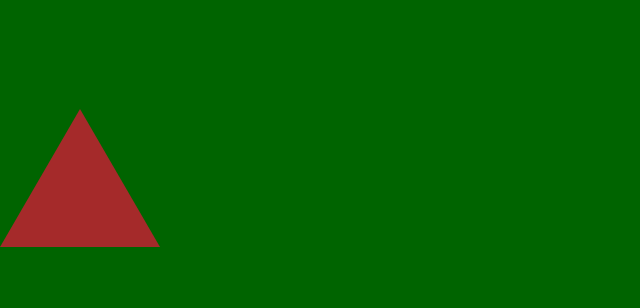
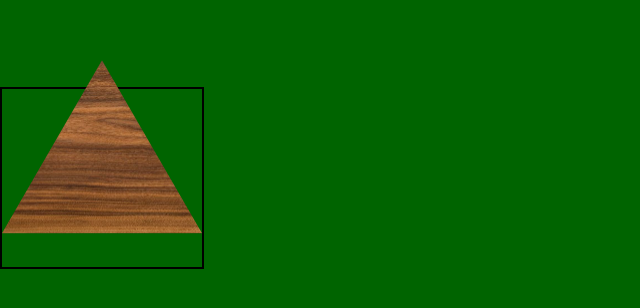
Before and after one commit to mattg95/triominos, a React (Create React App) app: page / in a window 1280 px wide. Shown: the part 222-530 px from the top of the page, without its empty margins (0-640 px from the left). Built offline with nearby package versions, Linux system fonts and the light colour scheme.

Commit message:
fix rotation

```diff
--- a/src/components/triomino/Triomino.tsx
+++ b/src/components/triomino/Triomino.tsx
@@ -1,7 +1,6 @@
 import React, { useState } from 'react';
 import walnut from '../../images/walnut.png';
 import Draggable from 'react-draggable';
-import './Triomino.css';
 
 const Triomino = ({ id = 1, imageUrl }) => {
   const size = 200;
@@ -37,23 +36,23 @@ const Triomino = ({ id = 1, imageUrl }) => {
   const centerX = size / 2;
   const centerY = height / 2;
 
+  function getTanDeg(deg) {
+    const rad = (deg * Math.PI) / 180;
+    return Math.tan(rad);
+  }
+
+  const triangleCenter = (size * getTanDeg(30)) / 2;
+
   return (
-    <Draggable>
-      <div
-        className='triangle'
-        style={{
-          transform: `rotate(${rotation}deg)`,
-          transformOrigin: 'center center',
-          transition: isDragging ? 'none' : 'transform 0.3s ease',
-        }}
-      />
-      {/* <svg
+    <Draggable onMouseDown={handleMouseDown} onStop={handleMouseUp}>
+      <div style={{ border: '2px solid black' }}>
+        <svg
           width={size}
           height={height}
           className={`triangle-container ${isDragging ? 'triangle-dragging' : 'triangle-draggable'}`}
           style={{
-            transform: `rotate(${rotation}deg)`,
-            transformOrigin: 'center center',
+            transform: `rotate(${rotation}deg) translateY(${-1 * triangleCenter * 0.5}px)`,
+            transformOrigin: `${centerX}px ${centerY}px`,
             transition: isDragging ? 'none' : 'transform 0.3s ease',
           }}>
           <defs>
@@ -62,7 +61,8 @@ const Triomino = ({ id = 1, imageUrl }) => {
             </pattern>
           </defs>
           <polygon points={points} fill={`url(#pattern-${id})`} className='triangle triangle-stroke' />
-        </svg> */}
+        </svg>
+      </div>
     </Draggable>
   );
 };
```
